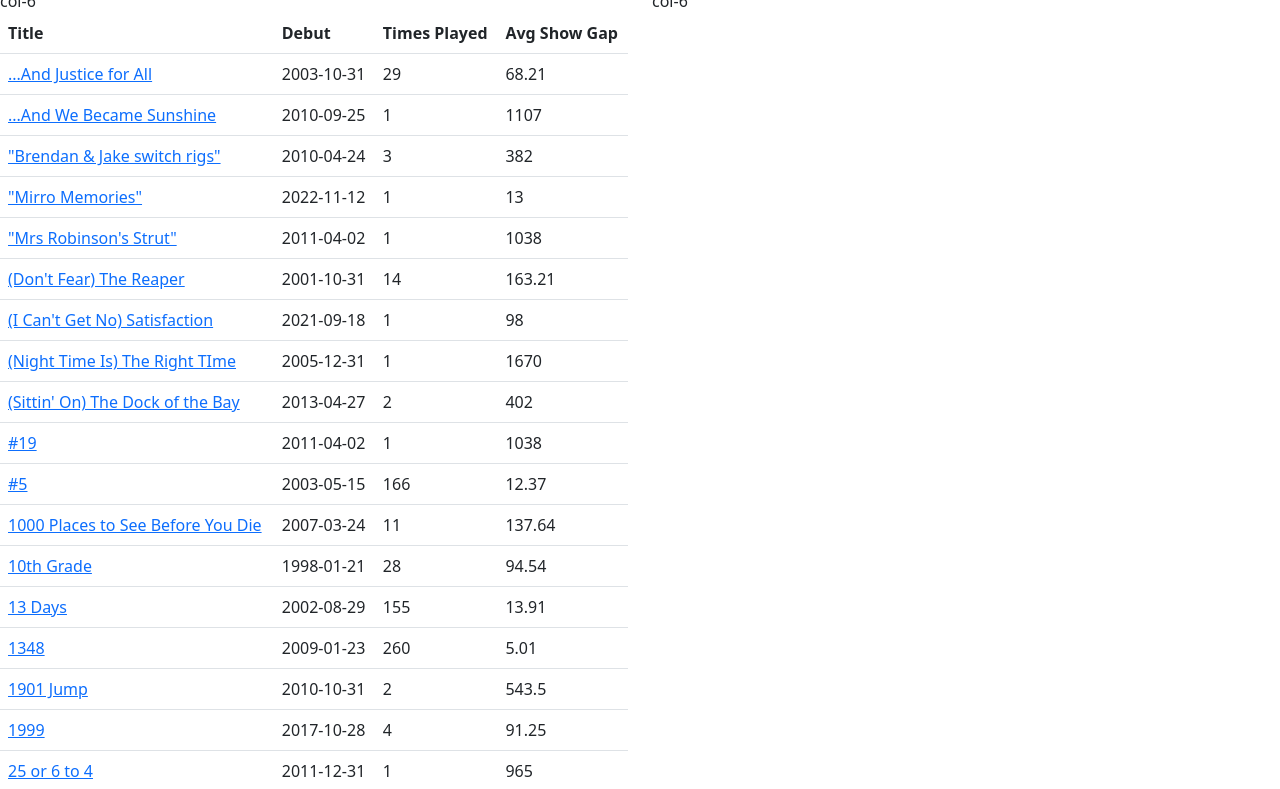
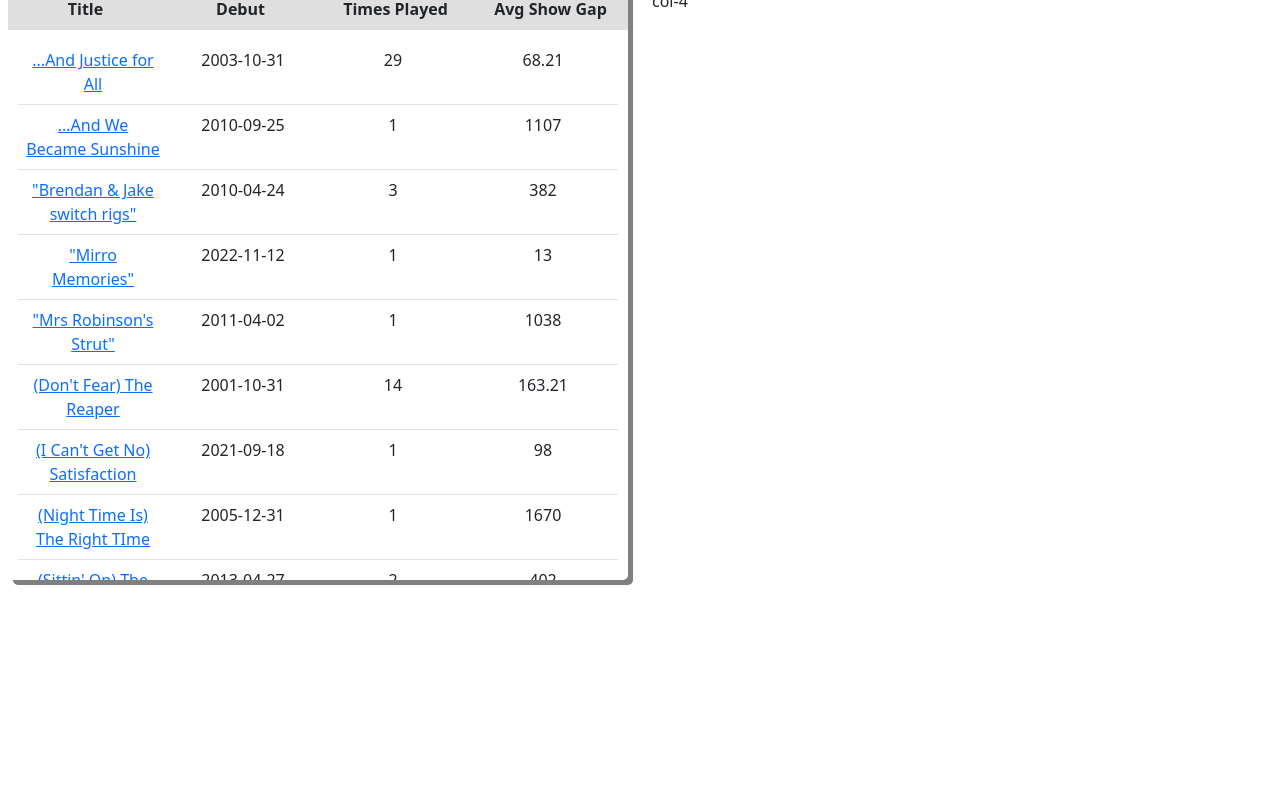
Before and after one commit to JacoSeth/kabump, a plain HTML site: page index.html in a window 1280 px wide. Shown: the part 67-856 px from the top of the page. After the commit the page ends 800 px from the top, so only its background shows below. Drawn offline with nearby package versions, Linux system fonts and the light colour scheme.

Commit message:
styling damn tables man this project is gonna take forever

```diff
--- a/app.js
+++ b/app.js
@@ -62,10 +62,10 @@ function getSongMetadata() {
             songTableHead.appendChild(th)
             songTable.appendChild(songTableHead)
 
-            var range = 20
+            // var range = 20
 
             // Build Table
-            for (i = 0; i < range; i++) {
+            for (i = 0; i < data.length; i++) {
 
                 // Create Elements, set class
                 const tr = document.createElement("tr")
@@ -85,7 +85,6 @@ function getSongMetadata() {
                 const tdCount = data[i]["Times Played Live"]
                 const tdShowGap = data[i]["Avg Show Gap"]
                 const tdLinkHrefVal = `https://allthings.umphreys.com${data[i]["Links"]}`
-                console.log(tdLinkHrefVal)
 
                 // Create Nodes for Values
                 tdTitleVal = document.createTextNode(tdTitle)
--- a/index.html
+++ b/index.html
@@ -28,8 +28,8 @@
         </div>
     </div>
     <div class="row">
-        <div class="col-6">col-6</div>
-        <div class="col-6">col-6</div>
+        <div class="col-6"></div>
+        <div class="col-4">col-4</div>
     </div>
 
 
--- a/style.css
+++ b/style.css
@@ -3,9 +3,62 @@
 }
 
 .col-6 {
-    background-color: rgb(255, 255, 255)
+    background-color: rgb(255, 255, 255);
+    height: 75%;
+    padding-left: 20px;
 }
 
-.col-6 {
+table {
+    padding-left: 20px;
+    display: table;
+    margin: auto;
+    width: 80%;
     background-color: rgb(255, 255, 255);
+    box-shadow: 5px 5px grey;
+    border-radius: 5px;
 }
+
+table>thead {
+    margin: auto;
+    display: inline-block;
+    width: 100%;
+    text-align: center;
+    background-color: #dfdfdf;
+    border-radius: 7px 7px 0px 0px;
+}
+
+body>div.row>div.col-6>table>thead>tr {
+    display: flex;
+    width: 100%;
+}
+
+body>div.row>div.col-6>table>thead>tr>th {
+    display: inline-block;
+    width: 25%;
+}
+
+body>div.row>div.col-6>table>thead>tr>th>td {
+    display: block;
+    width: 100%;
+}
+
+body>div.row>div.col-6>table>tbody {
+    display: block;
+    /* cant change this display */
+    text-align: center;
+    background-color: #ffffff;
+    height: 550px;
+    overflow: scroll;
+    border-radius: 0px 0px 7px 7px;
+    padding: 10px 10px;
+}
+
+body>div.row>div.col-6>table>tbody>tr {
+    width: 100%;
+    display: flex;
+}
+
+body>div.row>div.col-6>table>tbody>tr>td {
+    display: inline-block;
+    width: 25%;
+}
```
